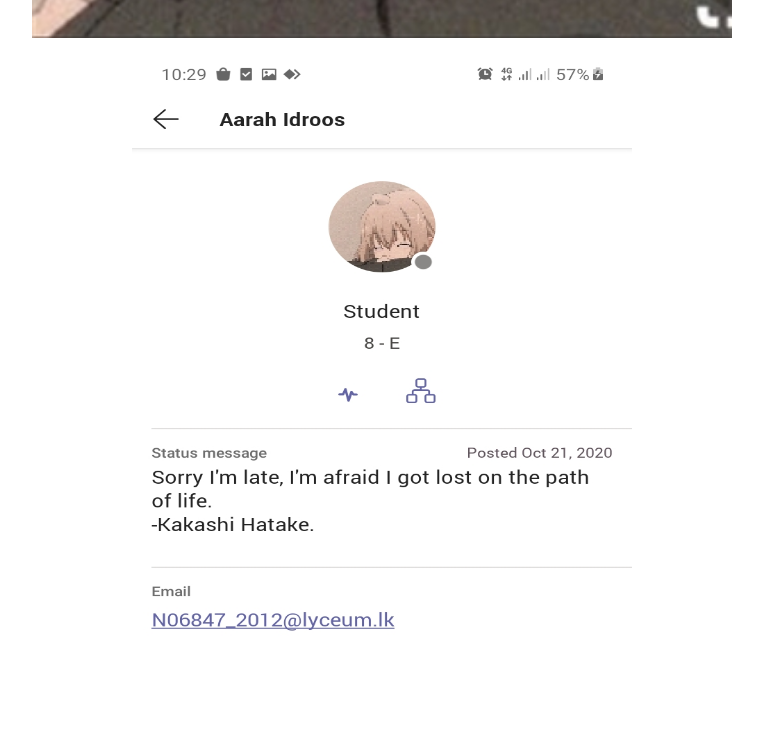
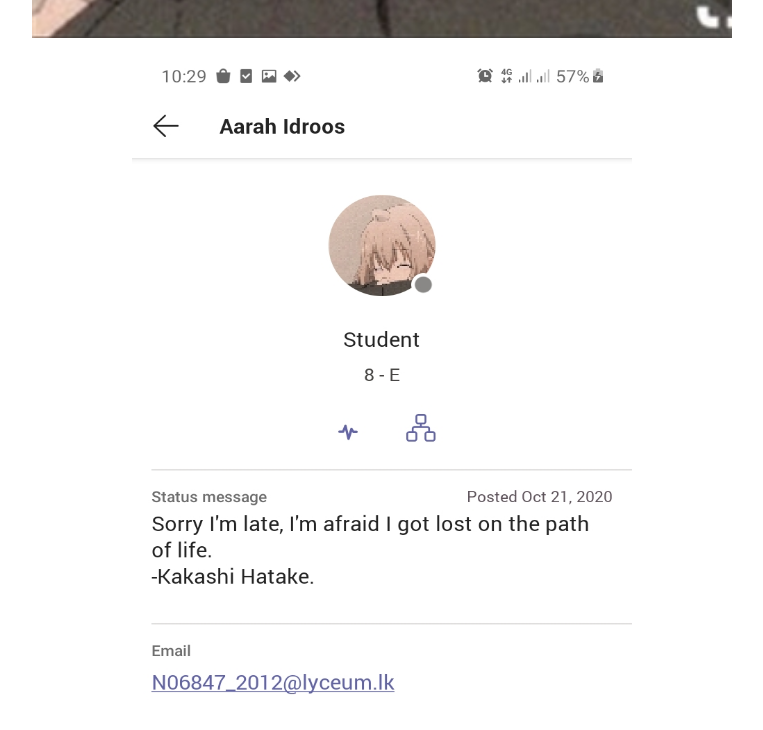
Before and after one commit to Luqmaan2/A, a plain HTML site: page index.html in a window 1280 px wide. Shown: the part 670-1400 px from the top of the page, without its empty margins (258-1021 px from the left). Drawn offline with Linux system fonts and the light colour scheme.

Commit message:
Update index.html

```diff
--- a/index.html
+++ b/index.html
@@ -5,7 +5,7 @@
 <p style="color:aqua;font-size:20px";
    Her Microsoft  teams profile
    </p>
-    <img src="p1.png"height="900" width="500"/><br>
+    <img src="p1.png"height="1000" width="500"/><br>
     </center>
 </body>
 </html>
```
